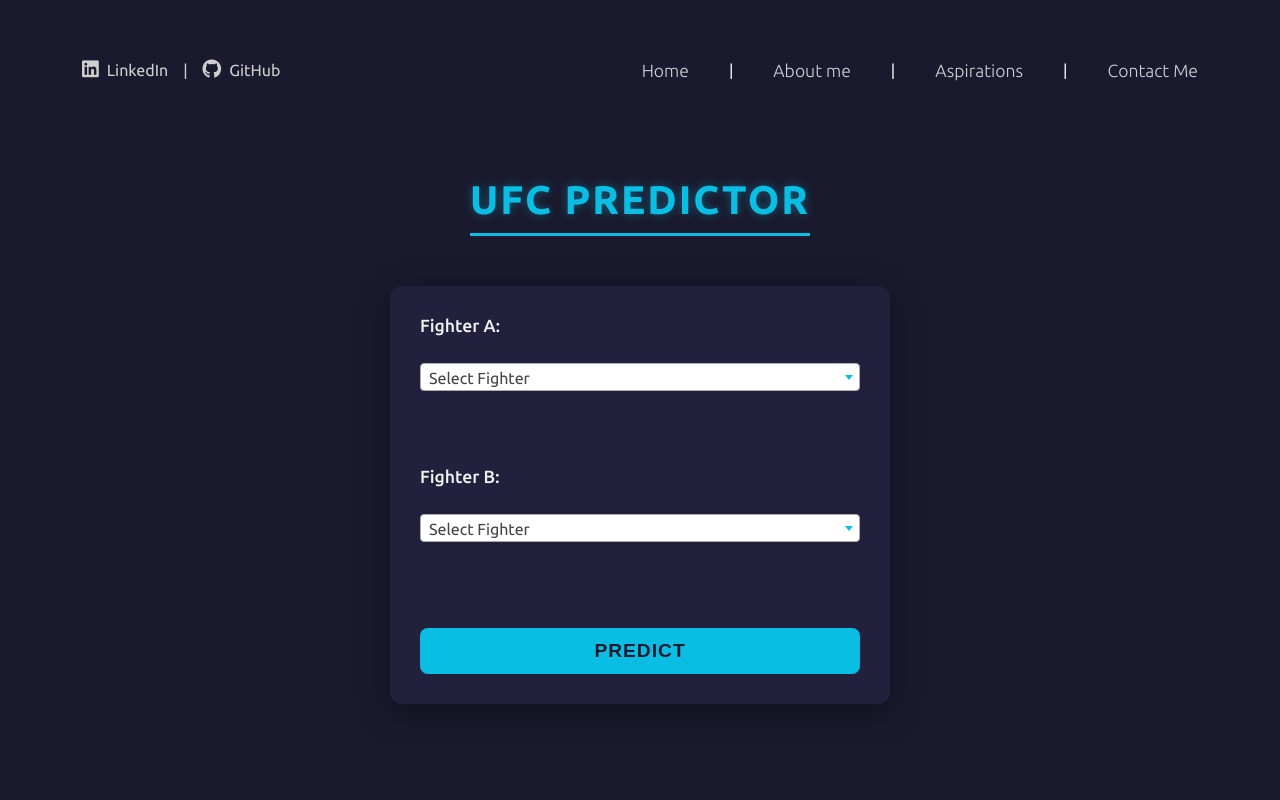
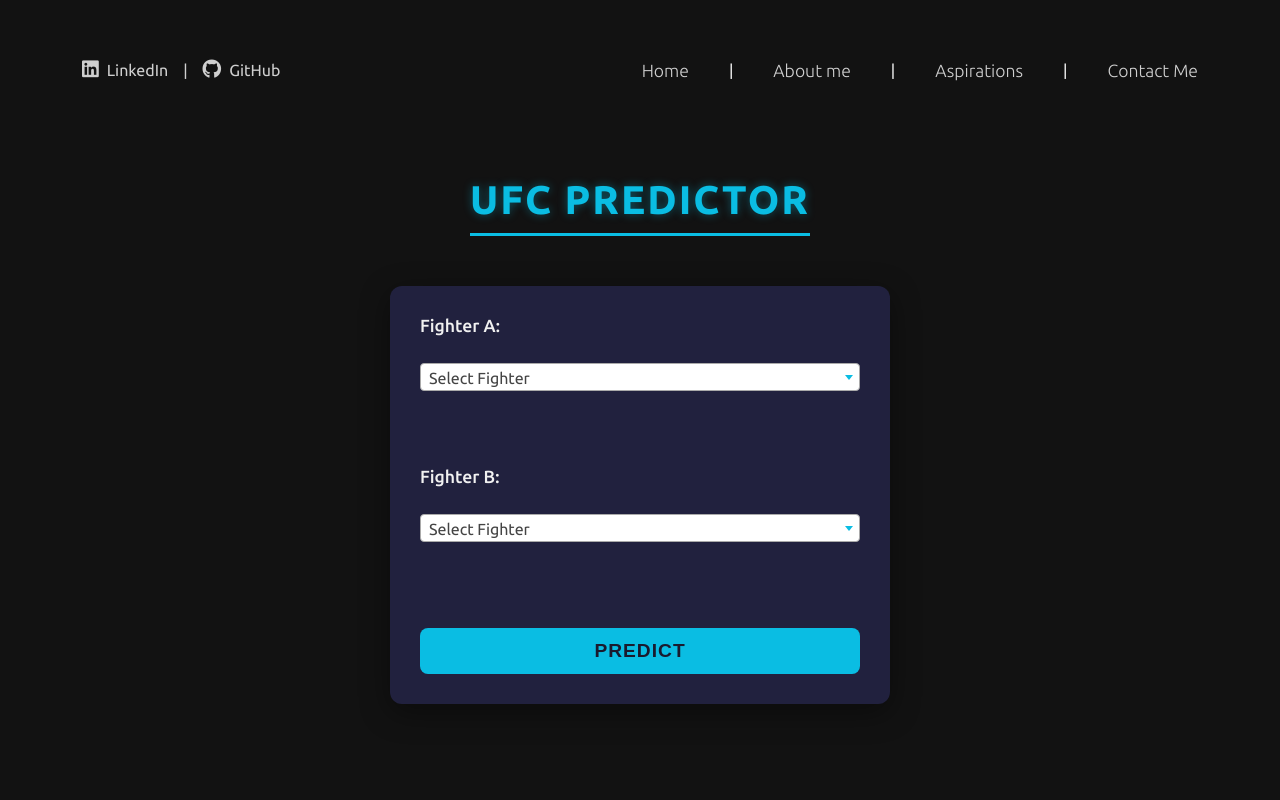
Before and after one commit to joshcoyle02/Portfolio_Git, a Flask app: page /ufc-predictor in a window 1280 px wide. Run offline with Flask 3, Linux system fonts and the light colour scheme; parts of the project's set-up code (start-up, migrations or seed data) failed here and were passed over; some libraries are stand-ins or nearby versions.

Commit message:
color change

```diff
--- a/static/css/ufc-predictor.css
+++ b/static/css/ufc-predictor.css
@@ -14,7 +14,7 @@
 }
 
 body {
-    background-color: var(--color-dark-bg);
+    background-color: var(--bg-dark);
     color: var(--color-text-light);
     font-family: 'Ubuntu', sans-serif;
     min-height: 100vh;
```
